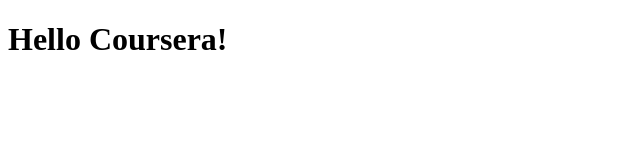
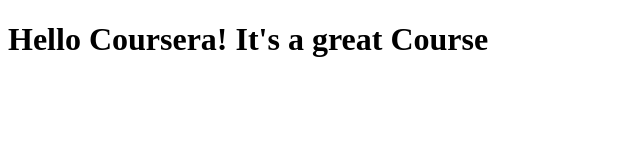
Before and after one commit to JoseAlvr/Coursera-test, a plain HTML site: page site/coursera.html in a window 1280 px wide. Shown: the whole page, without its empty margins (0-640 px from the left). Drawn offline with Linux system fonts and the light colour scheme.

Commit message:
Small addition to our page content

```diff
--- a/site/coursera.html
+++ b/site/coursera.html
@@ -5,6 +5,6 @@
  </head>
  <body>
 
- <h1>Hello Coursera!</h1>
+ <h1>Hello Coursera! It's a great Course</h1>
  </body>
  </html>
```
